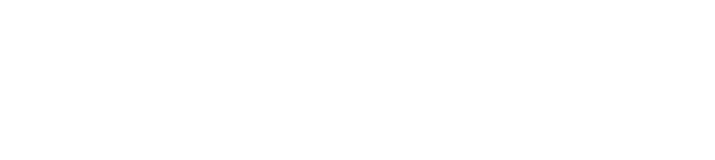
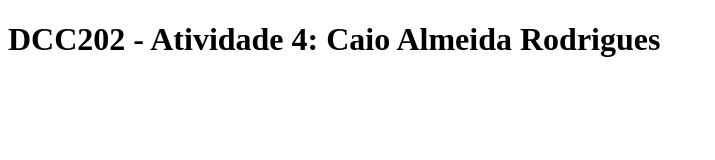
Before and after one commit to ufjf-dcc202/ufjf-dcc202-2023-3-b-atv4-caioalrodrig, a website: page index.html in a window 1280 px wide. Shown: the whole page, without its empty margins (0-715 px from the left). Drawn offline with Linux system fonts and the light colour scheme.

Commit message:
add main index html

```diff
--- a/index.html
+++ b/index.html
@@ -6,6 +6,10 @@
     <title>DCC202 - Atividade 4: Caio Almeida Rodrigues</title>
 </head>
 <body>
+    <main>
+        <h1>DCC202 - Atividade 4: Caio Almeida Rodrigues</h1>
+        <p></p>
 
+    </main>
 </body>
 </html>
```
